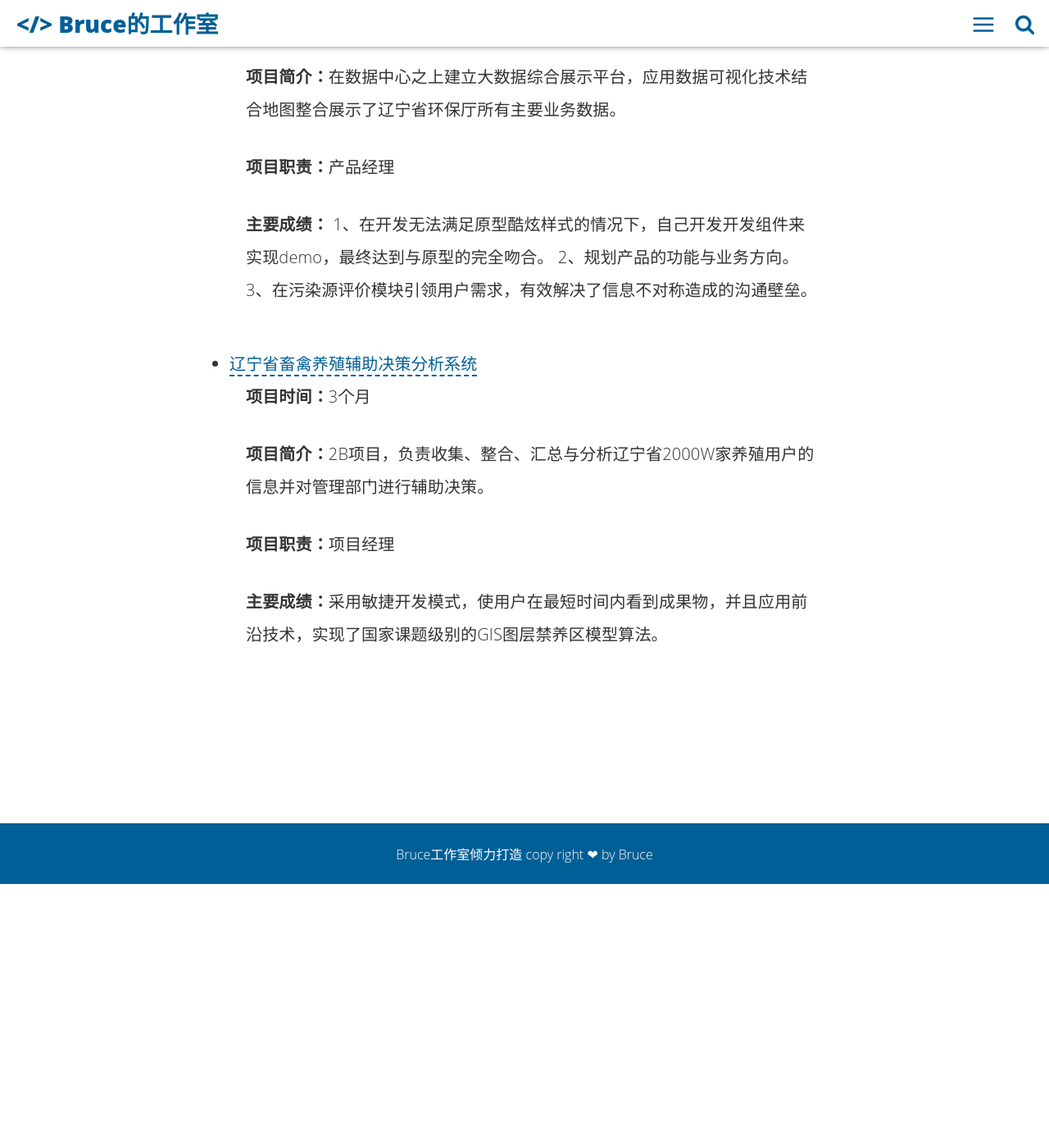
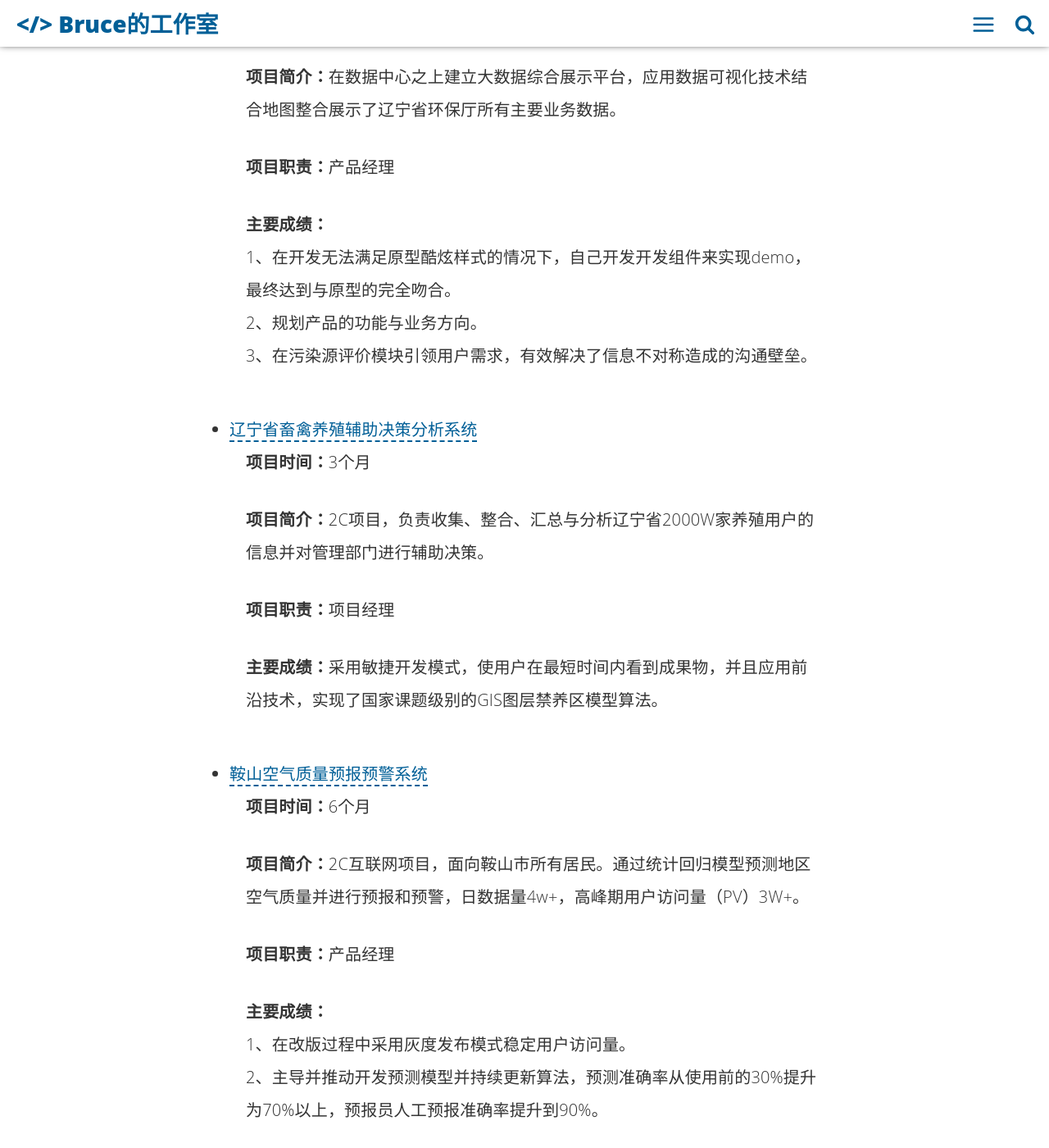
Before and after one commit to bruce827/portfolio, a Jekyll site: the page built from about.html, in a window 1280 px wide and 1400 px high, scrolled down 3942 px. Shown: the whole window at 82% size. Built offline with Jekyll 4.4.1, drawn with Linux system fonts in a browser that asks for light colours; before the commit the page ends 5020 px from its top, so only the background shows below that.

Commit message:
增加产品管理内容更新了简历

```diff
--- a/about.html
+++ b/about.html
@@ -5,7 +5,7 @@
 description: "3年前端开发经验，4年团队管理经验，做过千万级别（纯软件）项目，有2B产品管理经验，对环保、教育、电商等行业有较深业务根基，对交互设计有深刻理解且善于数据分析与展示。"
 ---
 
-<img itemprop="image" class="img-rounded" src="{{"/assets/img/intro/photo.jpg"| prepend: site.baseurl }}" alt="Willian Justen">
+<img itemprop="image" class="img-rounded" src="{{"/assets/img/intro/photo.jpg"| prepend: site.baseurl }}" alt="Bruce">
 
 <h2>个人信息</h2>
 
@@ -65,7 +65,7 @@
 	</li>
 	<li>项目管理
 		<p>有2B产品的管理经验且有能力带领5-10人前端研发团队。</p>
-		<p>有产品<a href="">规划与设计</a>经验，且在2C项目中使用过敏捷开发管理模式。</p>
+		<p>有产品<a href="{{site.baseurl}}/product-manage/">规划与设计</a>经验，且在2C项目中使用过敏捷开发管理模式。</p>
 		<p>曾在项目中使用过灰度发布来迭代版本。</p>
 	</li>
 </ul>
@@ -119,10 +119,10 @@
 					<b>项目职责：</b>产品经理
 			</p>
 			<p>
-					<b>主要成绩：</b>
-				1、在开发无法满足原型酷炫样式的情况下，自己开发开发组件来实现demo，最终达到与原型的完全吻合。
-				2、规划产品的功能与业务方向。
-				3、在污染源评价模块引领用户需求，有效解决了信息不对称造成的沟通壁垒。
+					<b>主要成绩：</b><br>
+				1、在开发无法满足原型酷炫样式的情况下，自己开发开发组件来实现demo，最终达到与原型的完全吻合。<br>
+				2、规划产品的功能与业务方向。<br>
+				3、在污染源评价模块引领用户需求，有效解决了信息不对称造成的沟通壁垒。<br>
 
 			</p>
 	</li>
@@ -132,13 +132,31 @@
 					<b>项目时间：</b>3个月
 				</p>
 				<p>
-						<b>项目简介：</b>2B项目，负责收集、整合、汇总与分析辽宁省2000W家养殖用户的信息并对管理部门进行辅助决策。
+						<b>项目简介：</b>2C项目，负责收集、整合、汇总与分析辽宁省2000W家养殖用户的信息并对管理部门进行辅助决策。
 				</p>
 				<p>
 						<b>项目职责：</b>项目经理
 				</p>
 				<p>
 						<b>主要成绩：</b>采用敏捷开发模式，使用户在最短时间内看到成果物，并且应用前沿技术，实现了国家课题级别的GIS图层禁养区模型算法。
+
+				</p>
+	</li>
+	<li>
+			<a href="#">鞍山空气质量预报预警系统</a>
+				<p>
+					<b>项目时间：</b>6个月
+				</p>
+				<p>
+						<b>项目简介：</b>2C互联网项目，面向鞍山市所有居民。通过统计回归模型预测地区空气质量并进行预报和预警，日数据量4w+，高峰期用户访问量（PV）3W+。
+				</p>
+				<p>
+						<b>项目职责：</b>产品经理
+				</p>
+				<p>
+						<b>主要成绩：</b><br>
+								1、在改版过程中采用灰度发布模式稳定用户访问量。<br>
+								2、主导并推动开发预测模型并持续更新算法，预测准确率从使用前的30%提升为70%以上，预报员人工预报准确率提升到90%。<br>
 				</p>
 	</li>
 </ul>
--- a/series.html
+++ b/series.html
@@ -1,9 +1,9 @@
 ---
 layout: minimal
-title: "Series"
+title: "系列课程"
 permalink: /series/index.html
 image: '/assets/img/series.png'
-description: "Take a look at my series about lorem ipsum..."
+description: "我会坚持不断挖坑，不断填坑。"
 ---
 
 {% for tag in site.categories %}
```
Also changed, not shown: _posts/2019-06-18-product-manage.md (added, +69 -0 lines), category/PM.html (added, +36 -0 lines), assets/img/PM/abstract.png (added), assets/img/PM/total-skills.png (added).
